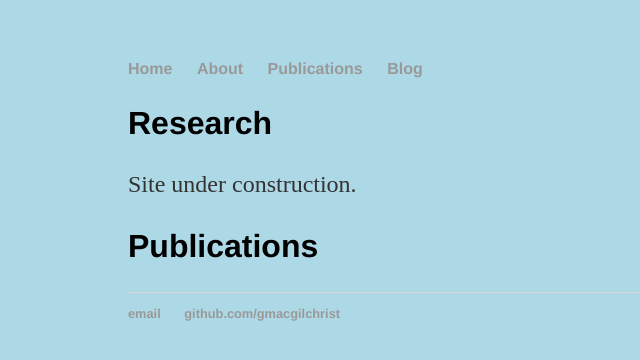
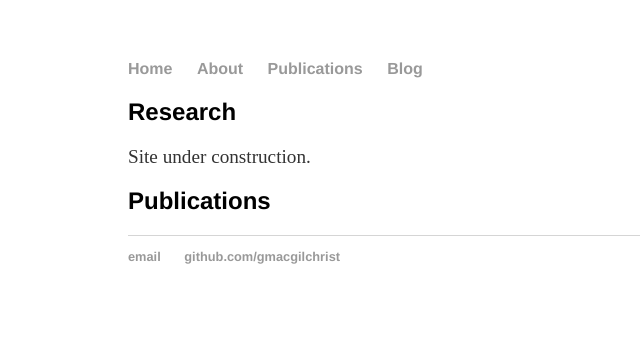
Before and after one commit to gmacgilchrist/gmacgilchrist.github.io, a Jekyll site: the page built from index.html, in a window 1280 px wide. Shown: the top 360 px of the page, without its empty margins (0-640 px from the left). Built offline with Jekyll 4.4.1, drawn with Linux system fonts in a browser that asks for light colours.

Commit message:
Update main.css

```diff
--- a/css/main.css
+++ b/css/main.css
@@ -1,5 +1,5 @@
 body {
-    background-color: lightblue;
+    background-color: white;
     margin: 60px auto;
     width: 80%;
 }
@@ -21,16 +21,16 @@ a:hover {
     text-decoration: underline;
 }
 h1 {
-    font-size: 3em;
+    font-size: 2em;
     font-family:'Helvetica', 'Arial', 'Sans-Serif';
 }
 h2 {
-    font-size: 2em;
+    font-size: 1.5em;
     font-family:'Helvetica', 'Arial', 'Sans-Serif';
 }
 p {
-    font-size: 1.5em;
-    line-height: 1.4em;
+    font-size: 1.2em;
+    line-height: 1.1em;
     color: #333;
 }
 footer {
```
